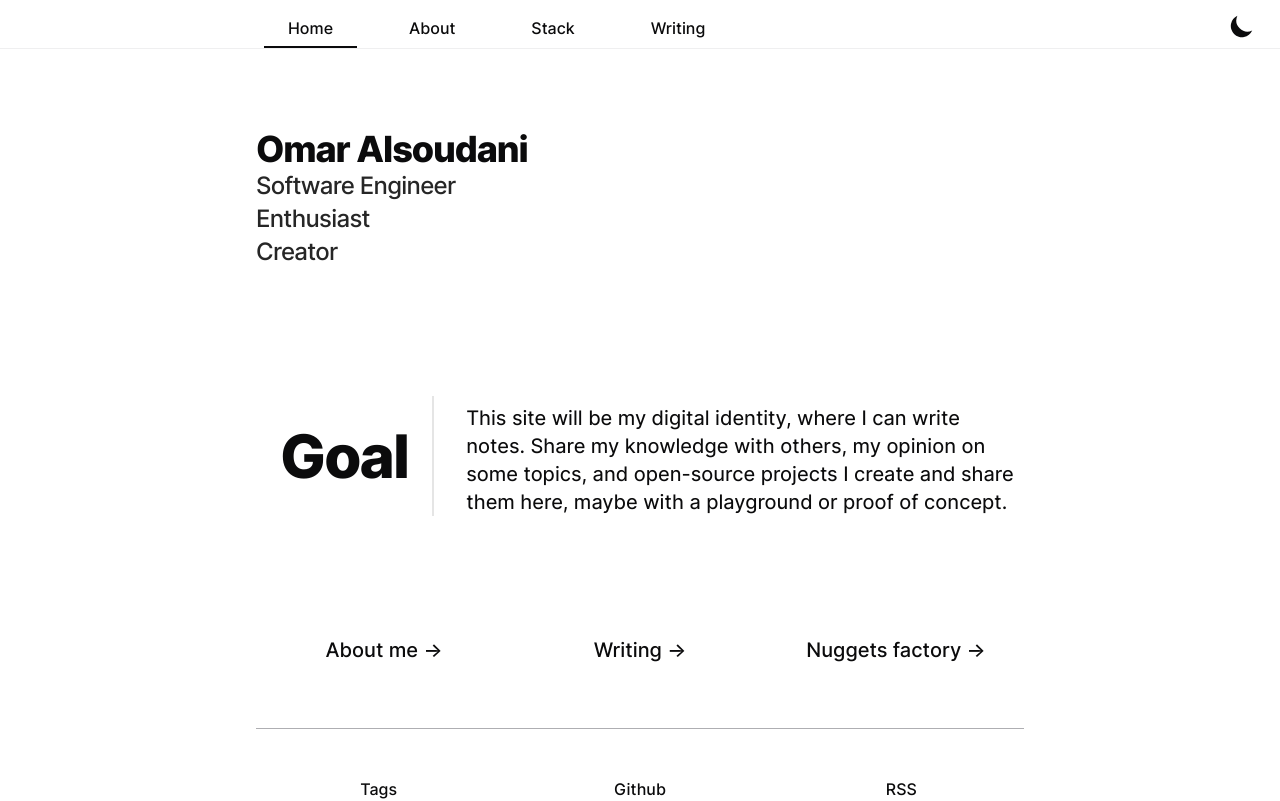
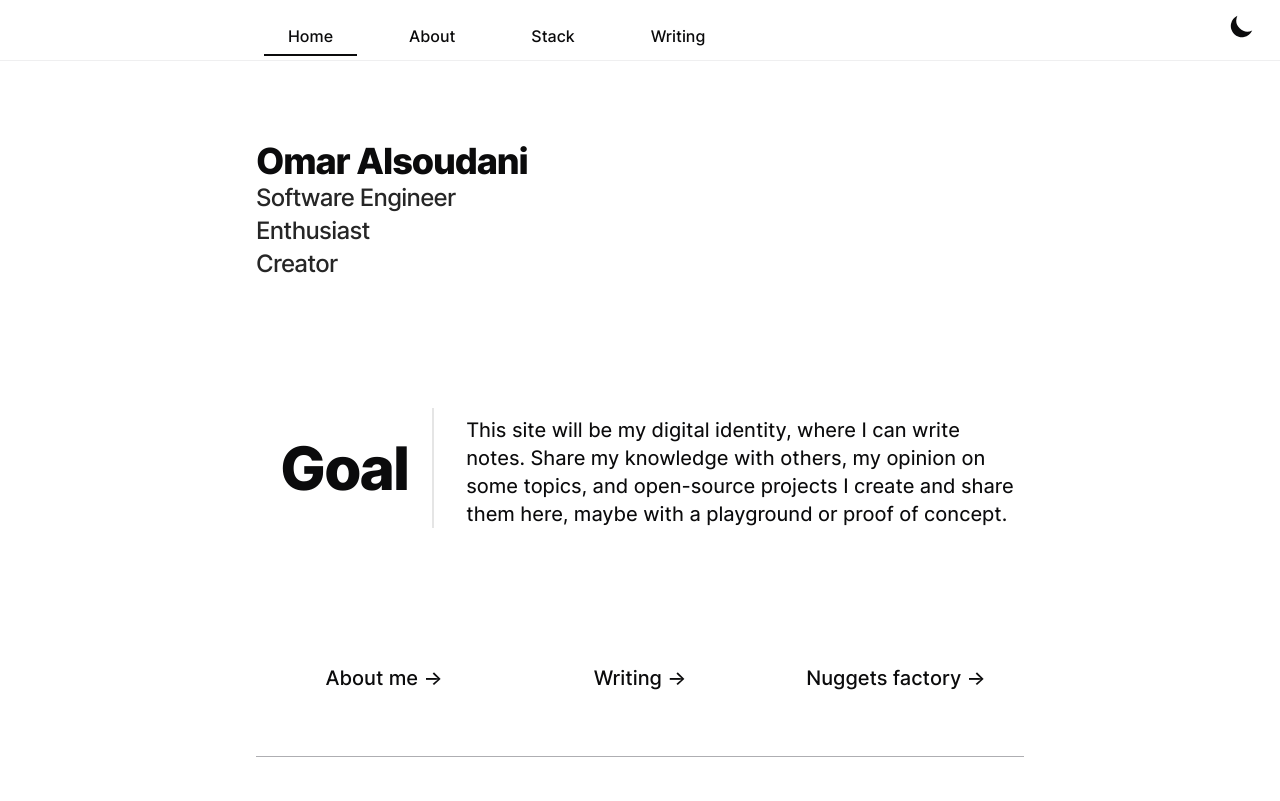
Before and after one commit to omaralsoudanii/mkreg.dev, a Next.js app: page / in a window 1280 px wide. Shown: the top 801 px of the page. Built offline with nearby package versions, Linux system fonts and the light colour scheme; what @tailwindcss/typography, tailwindcss-line-clamp would draw is missing.

Commit message:
fix padding header

```diff
--- a/src/components/Posts/Container/index.tsx
+++ b/src/components/Posts/Container/index.tsx
@@ -3,7 +3,7 @@ import PostsList from '@/components/Posts/List'
 export default function PostsContainer({ posts, href, name }) {
   if (!posts || posts.length === 0) return null
   return (
-    <section>
+    <section className="mt-4">
       <h2>{name}</h2>
       <PostsList href={href} posts={posts} />
     </section>
--- a/src/pages/index.tsx
+++ b/src/pages/index.tsx
@@ -14,14 +14,14 @@ const Home = () => {
       <Seo data={meta} />
       <Container>
         <section>
-          <div className="lg:!mb-20 !mb-10 lg:!mb-24">
+          <div className="lg:!mb-24 !mb-10 lg:!mb-24">
             <h1 className="!mb-2">Omar Alsoudani</h1>
             <h2 className="sub-heading">Software Engineer</h2>
             <h2 className="sub-heading">Enthusiast</h2>
             <h2 className="sub-heading">Creator</h2>
           </div>
 
-          <div className="flex flex-col lg:!mb-20 !mb-10 items-start justify-start divide-y-4 divide-gray-400 dark:divide-gray-700 lg:justify-center lg:items-center lg:divide-y-0 lg:flex-row lg:space-x-6 lg:mt-16">
+          <div className="flex flex-col lg:!mb-24 !mb-10 items-start justify-start divide-y-4 divide-gray-400 dark:divide-gray-700 lg:justify-center lg:items-center lg:divide-y-0 lg:flex-row lg:space-x-6 lg:mt-16">
             <div className="pt-6 space-x-2 space-y-5 lg:pb-8">
               <h1 className="!px-2 !mb-4 !mt-4 lg:!mb-2 lg:!mt-2 text-4xl lg:!text-6xl lg:!leading-loose lg:!px-6 lg:!border-r-2">
                 Goal
--- a/src/styles/custom.css
+++ b/src/styles/custom.css
@@ -20,7 +20,7 @@
   }
 
   .header-default {
-    @apply py-2 bg-white border-b border-gray-400 md:pt-4 md:pb-2 md:relative dark:border-opacity-30 border-opacity-20 dark:bg-gray-900;
+    @apply py-2 bg-white border-b border-gray-400 md:pt-6 md:pb-3 md:relative dark:border-opacity-30 border-opacity-20 dark:bg-gray-900;
   }
 
   .header-container {
```
